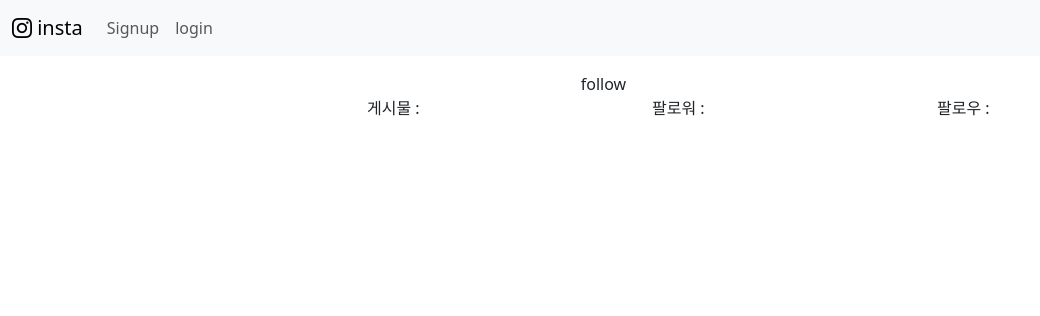
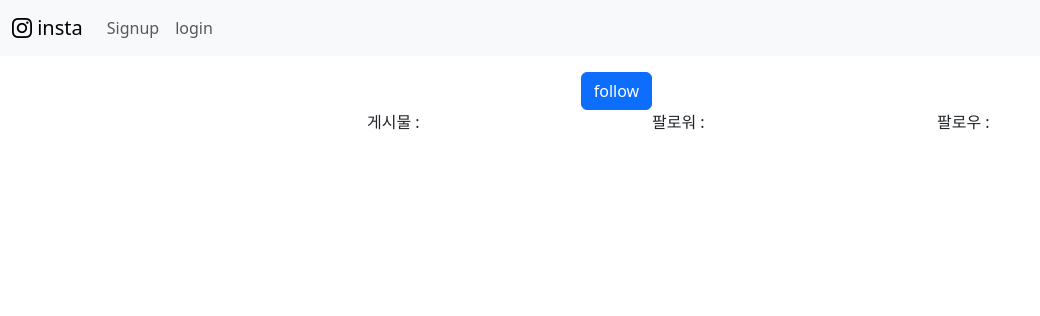
Before and after one commit to Yerineeeee98/insta, a Django app: template accounts/templates/profile.html in a window 1280 px wide. Shown: the top 316 px of the page, without its empty margins (0-1040 px from the left). Run offline with Django 5.2, Linux system fonts and the light colour scheme; the template is opened without the code that fills it, so the values that code supplies are empty.

Commit message:
followings modeling/migration

```diff
--- a/accounts/models.py
+++ b/accounts/models.py
@@ -10,3 +10,5 @@ class User(AbstractUser):
         crop=['middle', 'center'],
         upload_to='image/%Y/%m'
     )
+    followings = models.ManyToManyField('self', related_name = 'followers', symmetrical=False) # 내가 팔로우한 사람 m:n # self는 나 스스로를 m:n으로 연결
+    # symmetrical 대칭적인가 false를 줌으로써 단방향을 의미
--- a/accounts/templates/profile.html
+++ b/accounts/templates/profile.html
@@ -8,7 +8,9 @@
         <div class="col-9">
             <div class="row">
                 <div class="col-3">{{user_profile.username}}</div>
-                <div class="col-9">follow</div>
+                <div class="col-9">
+                    <a href="" class="btn btn-primary">follow</a>
+                </div>
             </div>
             <div class="row">
                 <div class="col-4">게시물 : </div>
```
Also changed, not shown: accounts/migrations/0002_user_followings.py (added).
